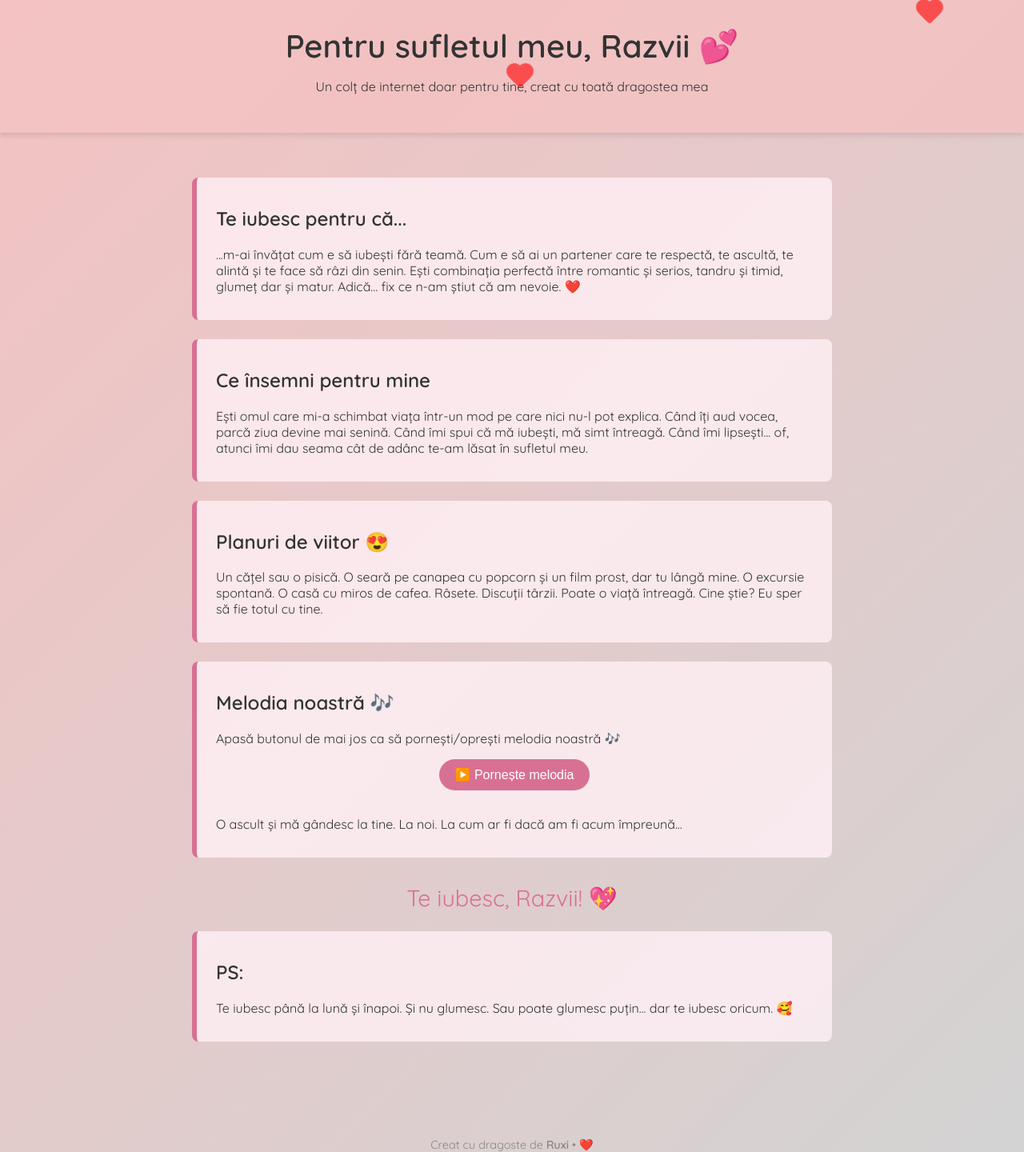
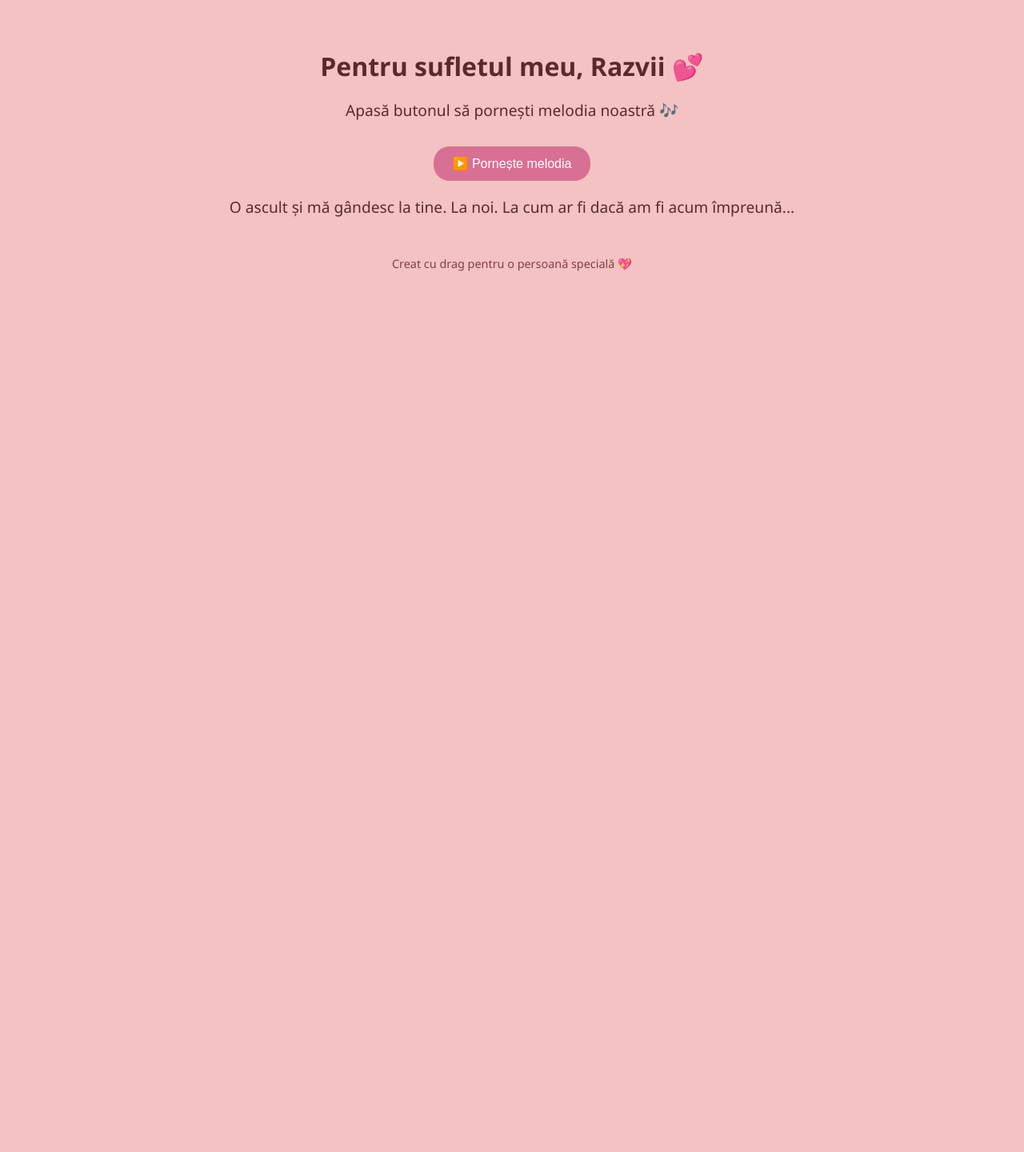
Before and after one commit to Chuxii/Blossom, a plain HTML site: page index.html in a window 1280 px wide. Shown: the whole page at 80% size. After the commit the page ends 800 px from the top, so only its background shows below. Drawn offline with Linux system fonts and the light colour scheme.

Commit message:
Update index.html

```diff
--- a/index.html
+++ b/index.html
@@ -2,195 +2,96 @@
 <html lang="ro">
 <head>
   <meta charset="UTF-8" />
+  <meta name="viewport" content="width=device-width, initial-scale=1.0">
   <title>Pentru sufletul meu, Razvii ❤️</title>
-  <link href="https://fonts.googleapis.com/css2?family=Quicksand:wght@400;600&display=swap" rel="stylesheet" />
   <style>
     body {
-      margin: 0;
-      font-family: 'Quicksand', sans-serif;
-      background: linear-gradient(135deg, #f4c2c2, #d3d3d3);
-      color: #333;
-      overflow-x: hidden;
+      font-family: 'Segoe UI', sans-serif;
+      text-align: center;
+      background-color: #f4c2c2;
+      padding: 2rem;
+      color: #5a2a2a;
     }
-    header {
-      background-color: #f4c2c2cc;
-      color: #333;
-      text-align: center;
-      padding: 2rem;
-      box-shadow: 0 4px 6px rgba(0,0,0,0.1);
+
+    h1 {
+      font-size: 2rem;
+      margin-bottom: 1rem;
     }
-    h1 {
-      font-size: 2.5rem;
-      margin: 0;
+
+    p {
+      font-size: 1.2rem;
+      margin-bottom: 2rem;
     }
-    .container {
-      padding: 2rem;
-      max-width: 800px;
-      margin: auto;
-      position: relative;
-      z-index: 1;
-      text-align: center;
-    }
-    .message {
-      background: #fff0f5cc;
-      border-left: 6px solid #d87093;
-      padding: 1rem 1.5rem;
-      margin: 1.5rem 0;
-      border-radius: 8px;
-      position: relative;
-      text-align: left;
-    }
-    audio {
-      display: none; /* ascundem playerul audio nativ */
-    }
+
     button {
       background-color: #d87093;
       color: white;
-      padding: 10px 20px;
+      padding: 12px 24px;
       border: none;
-      border-radius: 25px;
+      border-radius: 20px;
       cursor: pointer;
       font-size: 1rem;
-      margin: 1rem auto 2rem auto;
-      display: block;
-    }
-    .footer {
-      text-align: center;
-      margin-top: 4rem;
-      font-size: 0.9rem;
-      color: #888;
-    }
-    #loveMsg {
-      font-size: 1.8rem;
-      color: #d87093;
-      margin-top: 2rem;
-      opacity: 0;
-      transform: translateY(20px);
-      animation: fadeInUp 1s forwards;
-      animation-delay: 3s;
-      text-align: center;
-    }
-    @keyframes fadeInUp {
-      to {
-        opacity: 1;
-        transform: translateY(0);
-      }
+      transition: background 0.3s;
     }
 
-    /* Inimioare plutitoare */
-    .heart {
-      position: fixed;
-      width: 20px;
-      height: 20px;
-      background: red;
-      transform: rotate(45deg);
-      animation: float 10s linear infinite;
-      opacity: 0.6;
-      border-radius: 3px;
+    button:hover {
+      background-color: #c0557d;
     }
 
-    .heart::before,
-    .heart::after {
-      content: "";
-      position: absolute;
-      width: 20px;
-      height: 20px;
-      background: red;
-      border-radius: 50%;
+    audio {
+      display: none;
     }
 
-    .heart::before {
-      top: -10px;
-      left: 0;
-    }
-
-    .heart::after {
-      left: -10px;
-      top: 0;
-    }
-
-    @keyframes float {
-      0% {
-        transform: translateY(0) rotate(45deg);
-      }
-      100% {
-        transform: translateY(-100vh) rotate(45deg);
-      }
+    footer {
+      margin-top: 3rem;
+      font-size: 0.9rem;
+      color: #804040;
     }
   </style>
 </head>
 <body>
+  <h1>Pentru sufletul meu, Razvii 💕</h1>
+  <p>Apasă butonul să pornești melodia noastră 🎶</p>
 
-<header>
-  <h1>Pentru sufletul meu, Razvii 💕</h1>
-  <p>Un colț de internet doar pentru tine, creat cu toată dragostea mea</p>
-</header>
-
-<!-- Inimioare animate -->
-<div class="heart" style="left: 10%; animation-delay: 0s;"></div>
-<div class="heart" style="left: 30%; animation-delay: 2s;"></div>
-<div class="heart" style="left: 50%; animation-delay: 4s;"></div>
-<div class="heart" style="left: 70%; animation-delay: 1s;"></div>
-<div class="heart" style="left: 90%; animation-delay: 3s;"></div>
-
-<div class="container">
-
-  <div class="message">
-    <h2>Te iubesc pentru că...</h2>
-    <p>...m-ai învățat cum e să iubești fără teamă. Cum e să ai un partener care te respectă, te ascultă, te alintă și te face să râzi din senin. Ești combinația perfectă între romantic și serios, tandru și timid, glumeț dar și matur. Adică... fix ce n-am știut că am nevoie. ❤️</p>
-  </div>
-
-  <div class="message">
-    <h2>Ce însemni pentru mine</h2>
-    <p>Ești omul care mi-a schimbat viața într-un mod pe care nici nu-l pot explica. Când îți aud vocea, parcă ziua devine mai senină. Când îmi spui că mă iubești, mă simt întreagă. Când îmi lipsești... of, atunci îmi dau seama cât de adânc te-am lăsat în sufletul meu.</p>
-  </div>
-
-  <div class="message">
-    <h2>Planuri de viitor 😍</h2>
-    <p>Un cățel sau o pisică. O seară pe canapea cu popcorn și un film prost, dar tu lângă mine. O excursie spontană. O casă cu miros de cafea. Râsete. Discuții târzii. Poate o viață întreagă. Cine știe? Eu sper să fie totul cu tine.</p>
-  </div>
-
-  <div class="message">
-    <h2>Melodia noastră 🎶</h2>
-    <p>Apasă butonul de mai jos ca să pornești/oprești melodia noastră 🎶</p>
-    <button id="toggleMusic">▶️ Pornește melodia</button>
+  <!-- Audio -->
   <audio id="bgMusic" loop>
     <source src="/melodia.mp3" type="audio/mpeg" />
     Browserul tău nu suportă audio.
   </audio>
+
+  <!-- Buton -->
+  <button id="toggleMusic">▶️ Pornește melodia</button>
+
   <p>O ascult și mă gândesc la tine. La noi. La cum ar fi dacă am fi acum împreună...</p>
-  </div>
 
-  <div id="loveMsg">Te iubesc, Razvii! 💖</div>
-
-  <div class="message">
-    <h2>PS:</h2>
-    <p>Te iubesc până la lună și înapoi. Și nu glumesc. Sau poate glumesc puțin... dar te iubesc oricum. 🥰</p>
-  </div>
-</div>
-
-<div class="footer">
-  Creat cu dragoste de <strong>Ruxi</strong> • ❤️
-</div>
+  <footer>
+    Creat cu drag pentru o persoană specială 💖
+  </footer>
 
   <script>
+    console.log("Script încărcat OK");
     const audio = document.getElementById('bgMusic');
     const btn = document.getElementById('toggleMusic');
 
     btn.addEventListener('click', () => {
+      console.log("Buton apăsat");
       if (audio.paused) {
         audio.volume = 1;
-      audio.play().then(() => {
+        audio.play()
+          .then(() => {
+            console.log("Audio pornit");
             btn.textContent = '⏸️ Oprește melodia';
-      }).catch(err => {
-        console.error('Nu s-a putut porni melodia:', err);
+          })
+          .catch(err => {
+            console.error("Eroare la redare:", err);
+            alert("Browserul a blocat redarea automată. Încearcă să dai play din nou.");
           });
       } else {
         audio.pause();
         btn.textContent = '▶️ Pornește melodia';
+        console.log("Audio oprit");
       }
     });
   </script>
-
 </body>
 </html>
```
Lines whose indentation alone changed are shown as unchanged.
